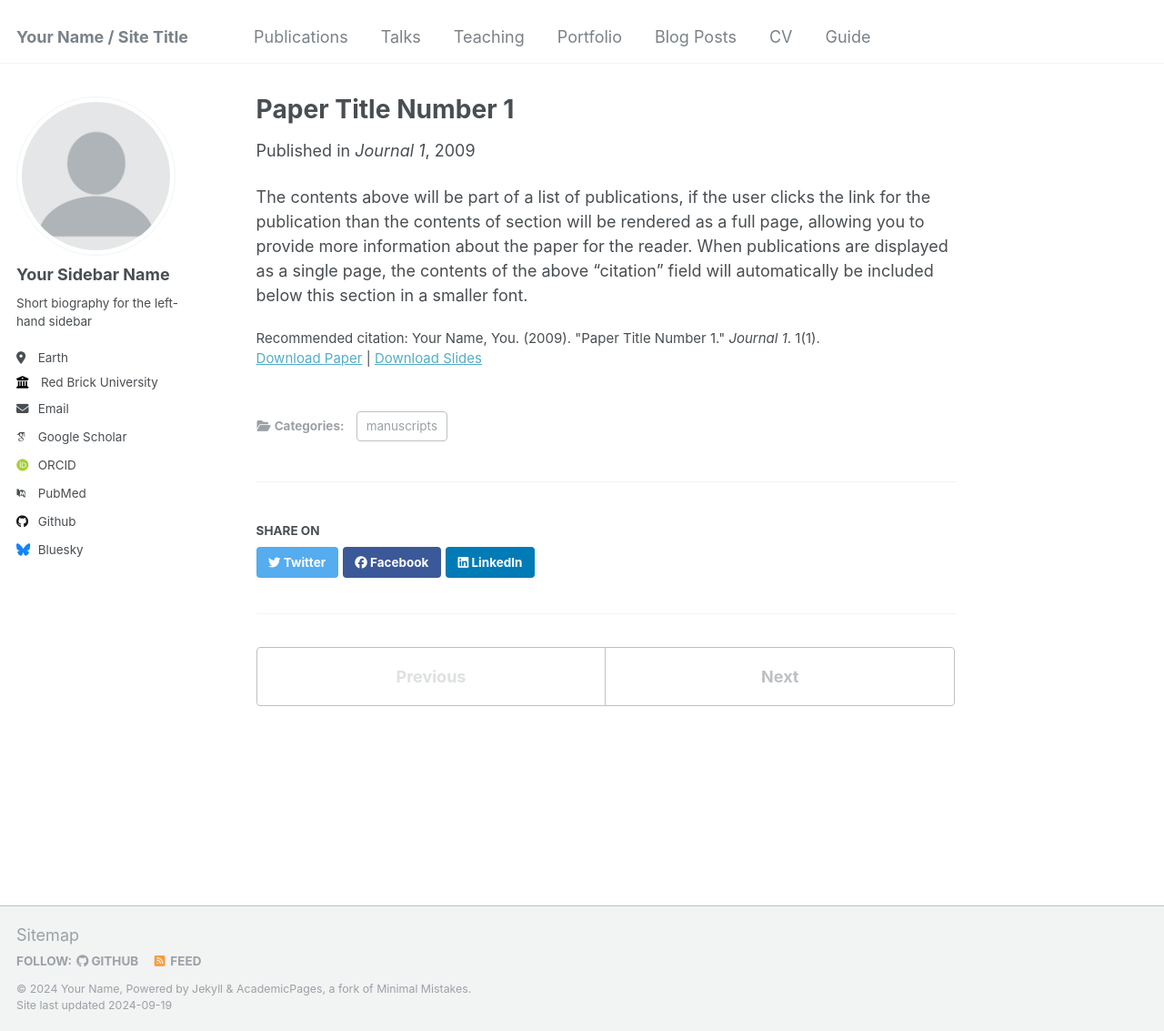
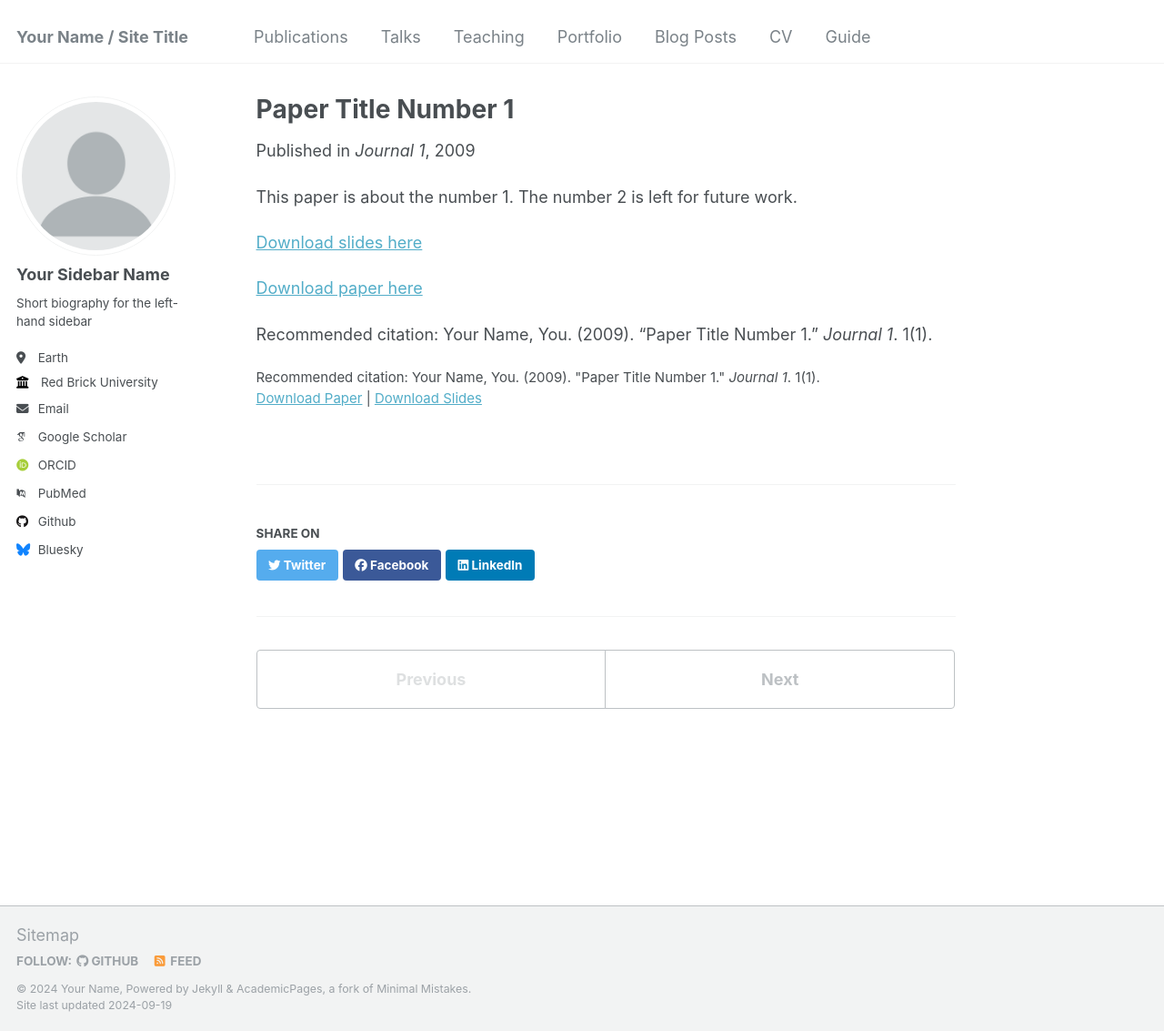
Before and after one commit to JustinH97/Robojournal.github.io, a Jekyll site: the page built from _publications/2009-10-01-paper-title-number-1.md, in a window 1280 px wide and 1133 px high. Shown: the whole window at 91% size. Built offline with Jekyll 4.4.1, drawn with Linux system fonts in a browser that asks for light colours; some web fonts are replaced.

Commit message:
add a paper

```diff
--- a/_publications/2009-10-01-paper-title-number-1.md
+++ b/_publications/2009-10-01-paper-title-number-1.md
@@ -1,7 +1,6 @@
 ---
 title: "Paper Title Number 1"
 collection: publications
-category: manuscripts
 permalink: /publication/2009-10-01-paper-title-number-1
 excerpt: 'This paper is about the number 1. The number 2 is left for future work.'
 date: 2009-10-01
@@ -10,5 +9,10 @@ slidesurl: 'http://academicpages.github.io/files/slides1.pdf'
 paperurl: 'http://academicpages.github.io/files/paper1.pdf'
 citation: 'Your Name, You. (2009). &quot;Paper Title Number 1.&quot; <i>Journal 1</i>. 1(1).'
 ---
+This paper is about the number 1. The number 2 is left for future work.
 
-The contents above will be part of a list of publications, if the user clicks the link for the publication than the contents of section will be rendered as a full page, allowing you to provide more information about the paper for the reader. When publications are displayed as a single page, the contents of the above "citation" field will automatically be included below this section in a smaller font.
+[Download slides here](http://academicpages.github.io/files/slides1.pdf)
+
+[Download paper here](http://academicpages.github.io/files/paper1.pdf)
+
+Recommended citation: Your Name, You. (2009). "Paper Title Number 1." <i>Journal 1</i>. 1(1).
```
Also changed, not shown: _publications/2010-10-01-paper-title-number-2.md (+6 -2 lines), _publications/2015-10-01-paper-title-number-3.md (+6 -2 lines), 1 other file.
